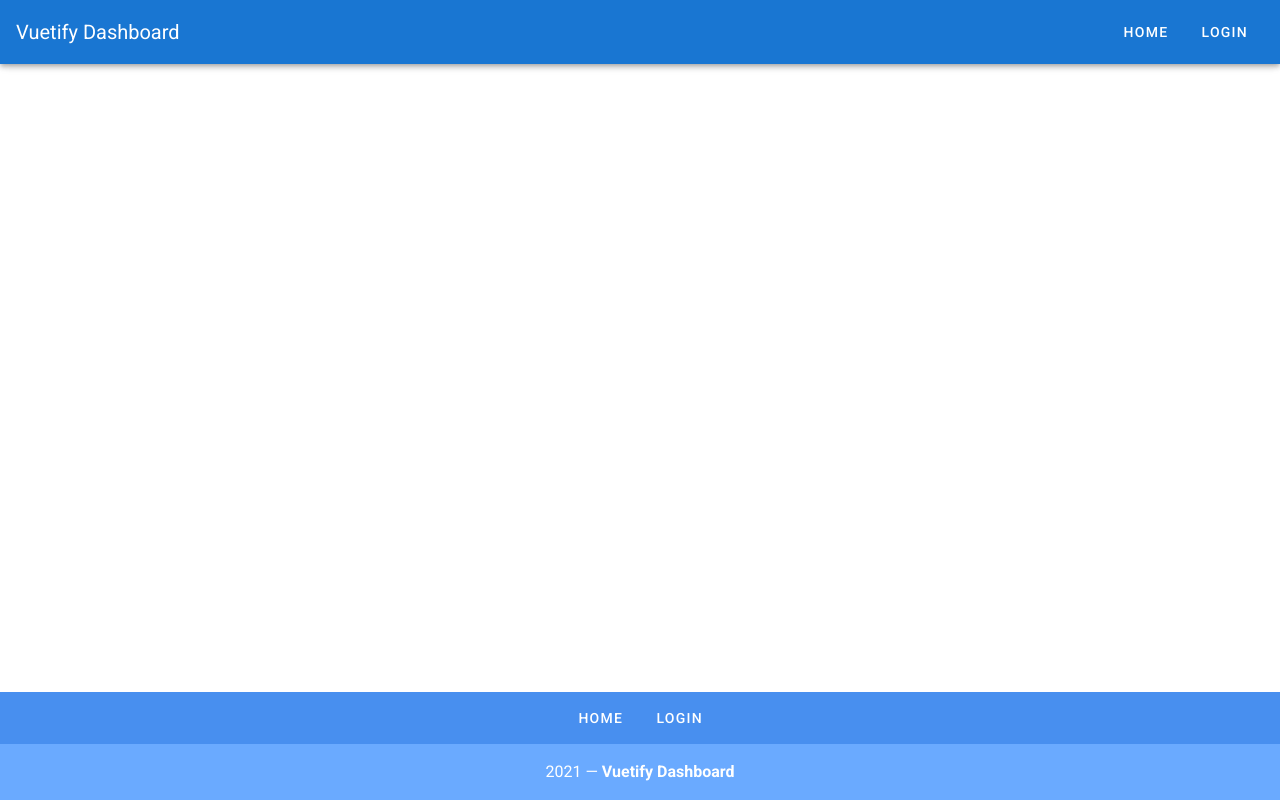
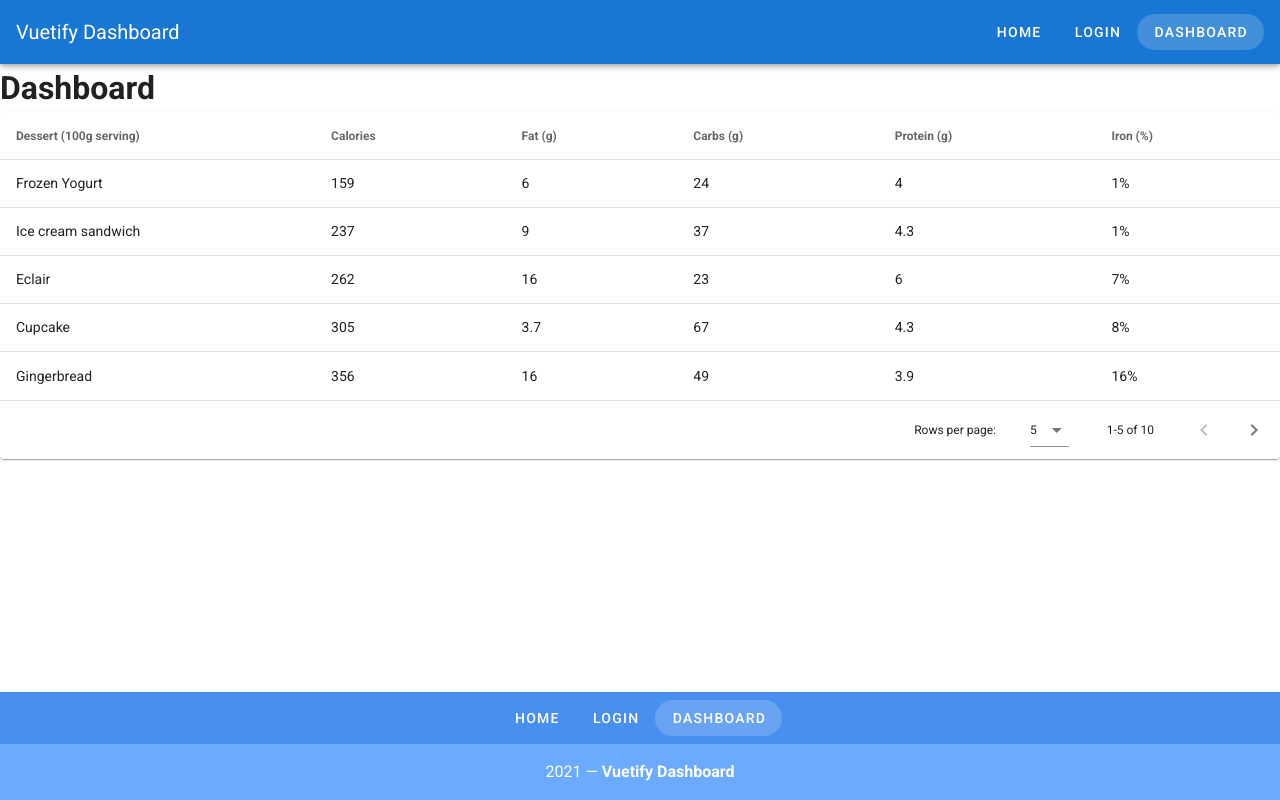
Before and after one commit to lizburkechi/vuetify-dashboard, a Vue app: page /dashboard in a window 1280 px wide. Built offline with nearby package versions, Linux system fonts and the light colour scheme.

Commit message:
vue router

```diff
--- a/src/App.vue
+++ b/src/App.vue
@@ -3,23 +3,31 @@
 		<v-app-bar app color="primary" dark>
 			<v-toolbar-title>Vuetify Dashboard</v-toolbar-title>
 			<v-spacer></v-spacer>
-			<v-btn text rounded>Home</v-btn>
-			<v-btn text rounded>Login</v-btn>
+			<v-btn
+			v-for="link in links"
+			:key="`${link.label}-header-link`"
+			text
+			rounded
+			:to="link.url"
+			>
+			{{link.label}}
+			</v-btn>
 		</v-app-bar>
 		<v-content>
-
+			<router-view></router-view>
 		</v-content>
 		<v-footer color="primary lighten-1" padless>
 			<v-layout justify-center wrap>
 				<v-btn
 					v-for="link in links"
-					:key="link"
+					:key="`${link.label}-footer-link`"
 					color="white"
 					text
 					rounded
 					class="my-2"
+					:to="link.url"
 				>
-					{{ link }}
+					{{ link.label }}
 				</v-btn>
 				<v-flex primary lighten-2 py-4 text-center white--text xs12>
 					{{ new Date().getFullYear() }} — <strong>Vuetify Dashboard</strong>
@@ -35,8 +43,18 @@ export default {
 	data() {
 		return {
 			links: [
-				'Home',
-				'Login'
+				{
+					label: 'Home',
+					url: '/'
+				},
+				{
+					label: 'Login',
+					url: '/login'
+				},
+				{
+					label: 'Dashboard',
+					url: '/dashboard'
+				}
 			]
 		}
 	}
--- a/src/router.js
+++ b/src/router.js
@@ -0,0 +1,35 @@
+import Vue from 'vue'
+import Router from 'vue-router'
+import Home from './views/Home.vue'
+
+Vue.use(Router)
+
+export default new Router({
+  mode: 'history',
+  base: process.env.BASE_URL,
+  routes: [
+    {
+      path: '/',
+      name: 'home',
+      component: Home
+    },
+    {
+      path: '/about',
+      name: 'about',
+      // route level code-splitting
+      // this generates a separate chunk (about.[hash].js) for this route
+      // which is lazy-loaded when the route is visited.
+      component: () => import(/* webpackChunkName: "about" */ './views/About.vue')
+    },
+    {
+        path: '/login',
+        name: 'login',
+        component: () => import('./views/Login.vue')
+    },
+    {
+      path: '/dashboard',
+      name: 'dashboard',
+      component: () => import('./views/Dashboard.vue')
+  }
+  ]
+})
--- /dev/null
+++ b/src/views/Dashboard.vue
@@ -0,0 +1,141 @@
+<template>
+    <div>
+        <h1>Dashboard</h1>
+        <v-data-table
+        :headers="headers"
+        :items="desserts"
+        :items-per-page="5"
+        class="elevation-1"
+        @click:row="selectRow"
+        ></v-data-table>
+        <v-snackbar
+      v-model="snackbar"
+    >
+    You have selected {{ currentItem }}
+      {{ text }}
+        <v-btn
+          color="pink"
+          text
+          @click="snackbar = false"
+        >
+          Close
+        </v-btn>
+    </v-snackbar>
+  </div>
+</template>
+
+<script>
+  export default {
+    data () {
+      return {
+          currentItem: '',
+          snackbar: false,
+        headers: [
+          {
+            text: 'Dessert (100g serving)',
+            align: 'start',
+            sortable: false,
+            value: 'name',
+          },
+          { text: 'Calories', value: 'calories' },
+          { text: 'Fat (g)', value: 'fat' },
+          { text: 'Carbs (g)', value: 'carbs' },
+          { text: 'Protein (g)', value: 'protein' },
+          { text: 'Iron (%)', value: 'iron' },
+        ],
+        desserts: [
+          {
+            name: 'Frozen Yogurt',
+            calories: 159,
+            fat: 6.0,
+            carbs: 24,
+            protein: 4.0,
+            iron: '1%',
+          },
+          {
+            name: 'Ice cream sandwich',
+            calories: 237,
+            fat: 9.0,
+            carbs: 37,
+            protein: 4.3,
+            iron: '1%',
+          },
+          {
+            name: 'Eclair',
+            calories: 262,
+            fat: 16.0,
+            carbs: 23,
+            protein: 6.0,
+            iron: '7%',
+          },
+          {
+            name: 'Cupcake',
+            calories: 305,
+            fat: 3.7,
+            carbs: 67,
+            protein: 4.3,
+            iron: '8%',
+          },
+          {
+            name: 'Gingerbread',
+            calories: 356,
+            fat: 16.0,
+            carbs: 49,
+            protein: 3.9,
+            iron: '16%',
+          },
+          {
+            name: 'Jelly bean',
+            calories: 375,
+            fat: 0.0,
+            carbs: 94,
+            protein: 0.0,
+            iron: '0%',
+          },
+          {
+            name: 'Lollipop',
+            calories: 392,
+            fat: 0.2,
+            carbs: 98,
+            protein: 0,
+            iron: '2%',
+          },
+          {
+            name: 'Honeycomb',
+            calories: 408,
+            fat: 3.2,
+            carbs: 87,
+            protein: 6.5,
+            iron: '45%',
+          },
+          {
+            name: 'Donut',
+            calories: 452,
+            fat: 25.0,
+            carbs: 51,
+            protein: 4.9,
+            iron: '22%',
+          },
+          {
+            name: 'KitKat',
+            calories: 518,
+            fat: 26.0,
+            carbs: 65,
+            protein: 7,
+            iron: '6%',
+          },
+        ],
+      }
+    },
+    methods: {
+        selectRow(event) {
+            this.snackbar = true
+            this.currentItem = event.name
+        }
+    }
+  }
+</script>
+
+<style>
+
+</style>
--- a/src/views/Home.vue
+++ b/src/views/Home.vue
@@ -1,6 +1,5 @@
 <template>
   <div class="home">
-    <img alt="Vue logo" src="../assets/logo.png">
     <HelloWorld msg="Welcome to Your Vue.js App"/>
   </div>
 </template>
--- a/src/views/Login.vue
+++ b/src/views/Login.vue
@@ -39,4 +39,5 @@ export default {
 </script>
 
 <style>
+
 </style>
```
